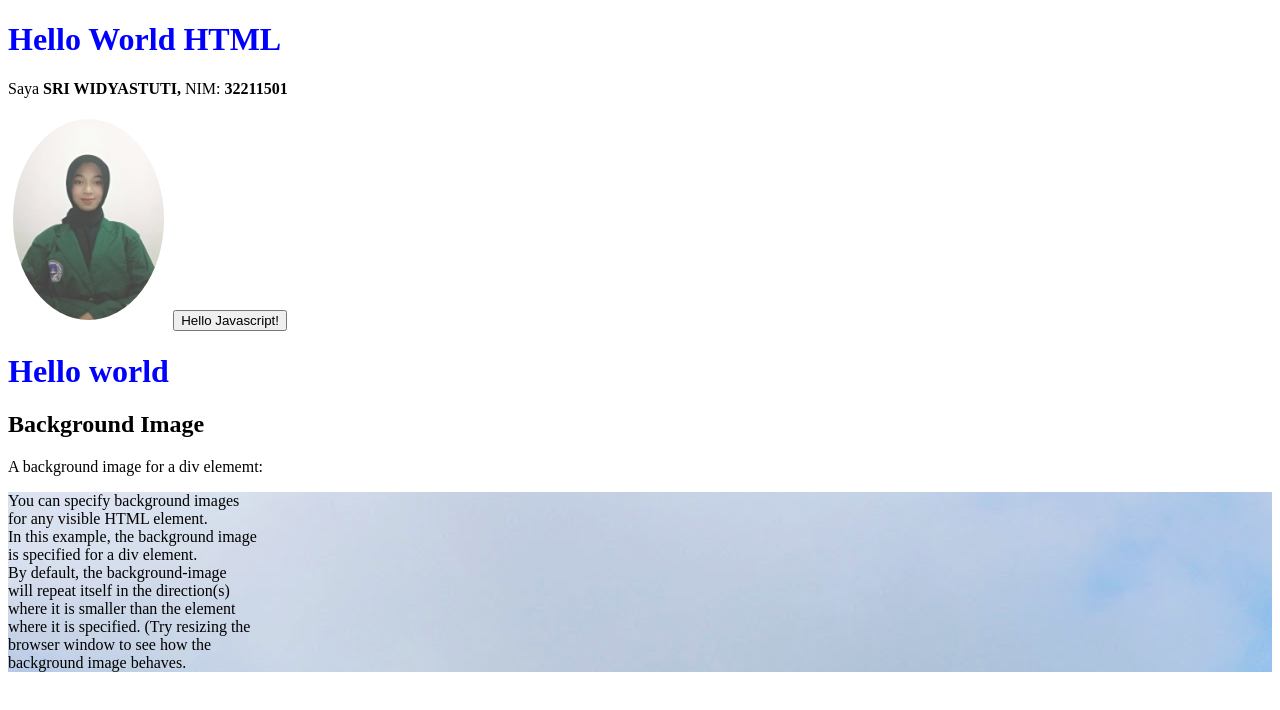
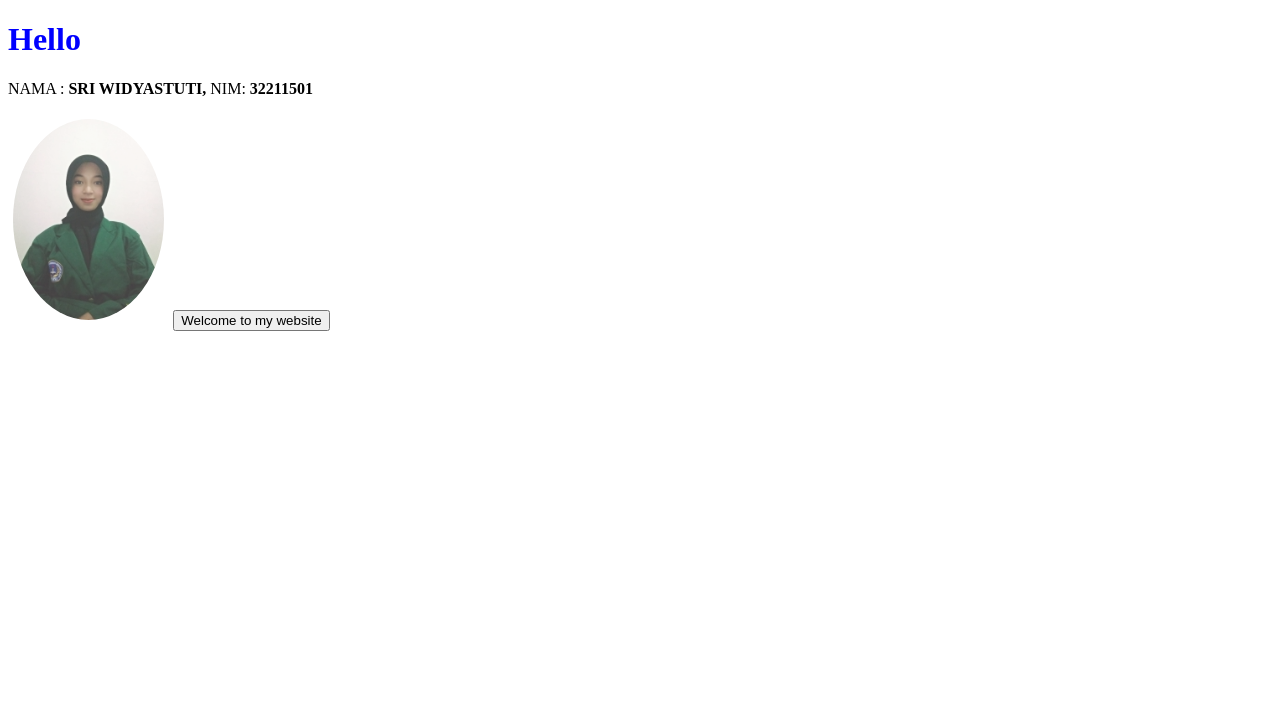
Before and after one commit to Sriwidyastuti13/Sriwidyastuti13.github.io, a plain HTML site: page index.html in a window 1280 px wide. Drawn offline with Linux system fonts and the light colour scheme.

Commit message:
Update index.html

```diff
--- a/index.html
+++ b/index.html
@@ -33,30 +33,18 @@
  }
 </style>
 
-<h1>Hello World HTML</h1>
-<p>Saya <b>SRI WIDYASTUTI,</B> NIM: <b>32211501</b><p>
+<h1>Hello</h1>
+<p>NAMA : <b>SRI WIDYASTUTI,</B>
+	NIM: <b>32211501</b><p>
 
 <img src="sri.jpg">
 
 
-<button onclick="alert('HelloWorld Javascript!')">Hello Javascript!</button>
-	<h1>Hello world</h1>
-	<h2>Background Image</h2>
+<button onclick="alert('HelloWorld Javascript!')">Welcome to my website</button>
+	<h1></h1>
 
-<p>A background image for a div elememt:</p>
 
-<div style="background-image: url('https://github.com/Sriwidyastuti13/Sriwidyastuti13.github.io/blob/main/bg.jpg');">
-You can specify background images<br>
-for any visible HTML element.<br>
-In this example, the background image<br>
-is specified for a div element.<br>
-By default, the background-image<br>
-will repeat itself in the direction(s)<br>
-where it is smaller than the element<br>
-where it is specified. (Try resizing the<br>
-browser window to see how the<br>
-background image behaves.
-</div>
+
 
 </body>
 </html>
```
